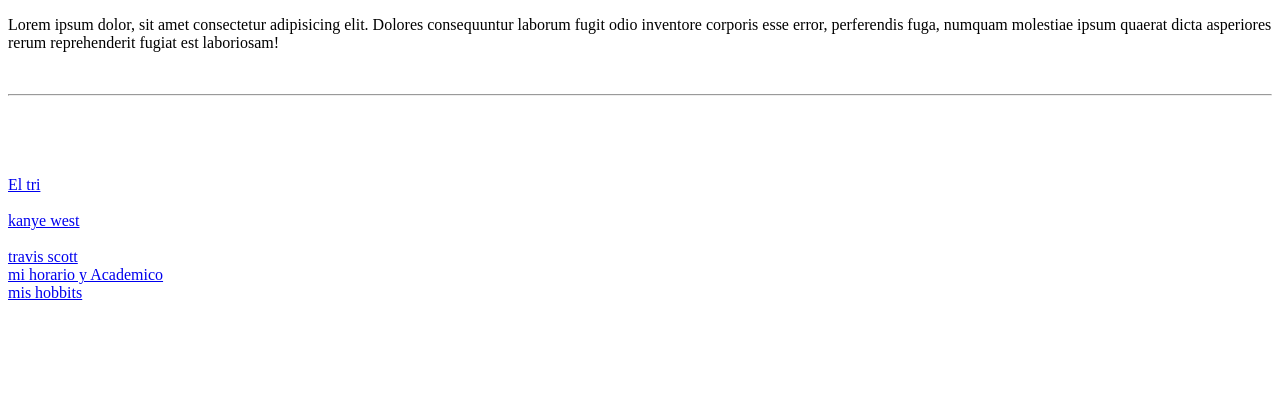
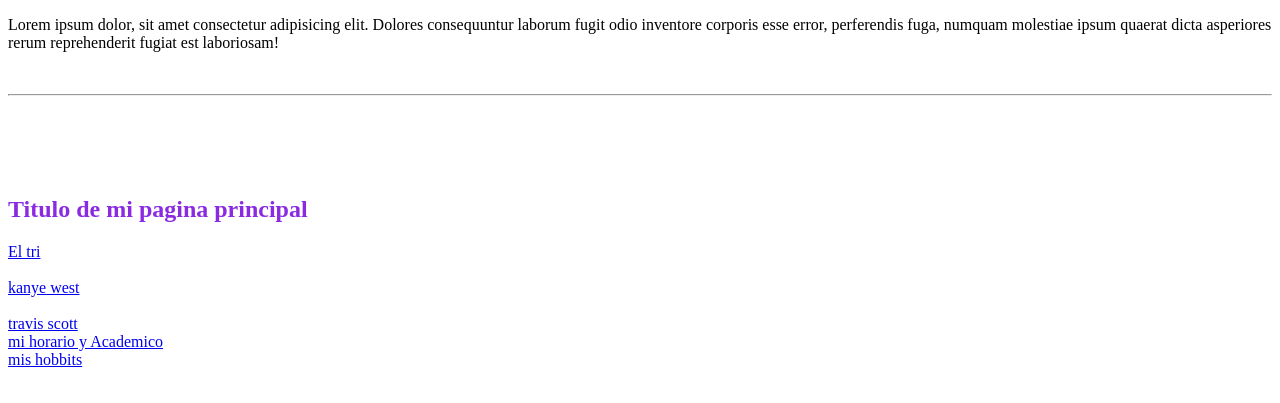
Before and after one commit to Alfa4333/codigos-cristian, a plain HTML site: page index.html in a window 1280 px wide. Shown: the part 91-494 px from the top of the page. Drawn offline with Linux system fonts and the light colour scheme.

Commit message:
Update index.html

```diff
--- a/index.html
+++ b/index.html
@@ -18,6 +18,7 @@
 
 <br>
 <br>
+<h2 style="color: blueviolet;"> Titulo de mi pagina principal</h2>
 <title>Mis cantantes favoritos </title>
 <a href="El tri.html"> El tri</a>
 <br>
```
